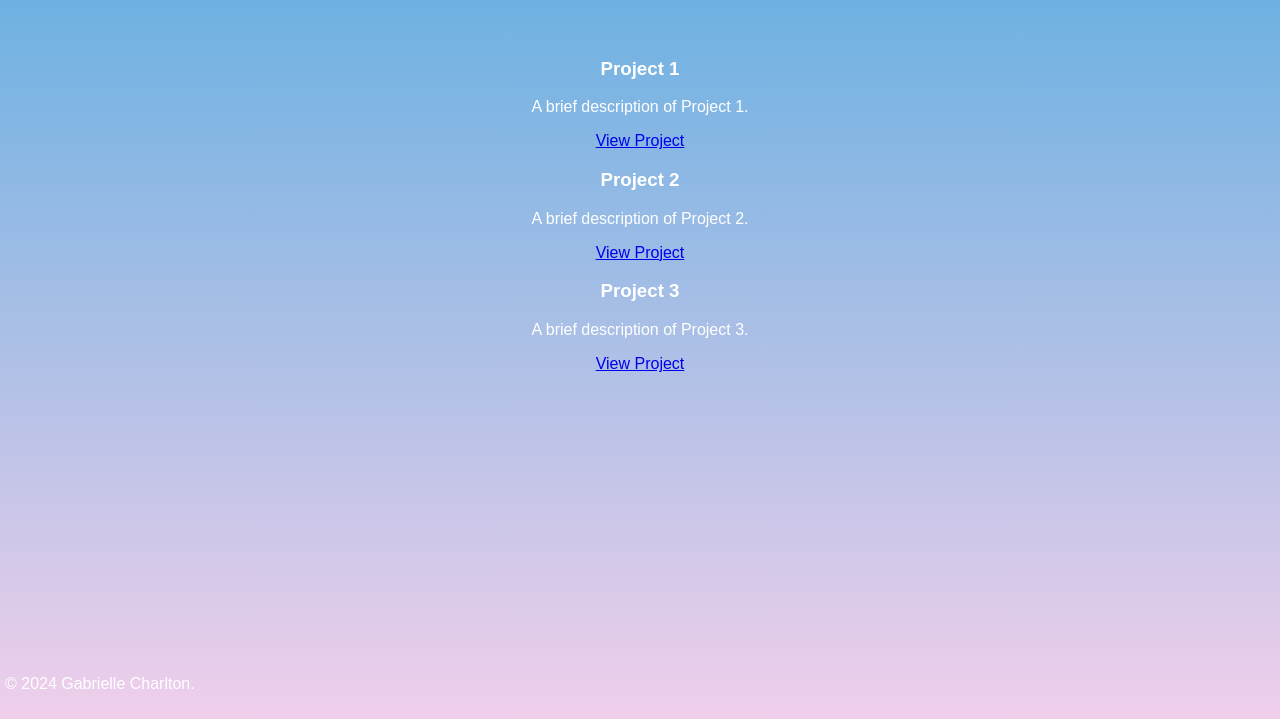
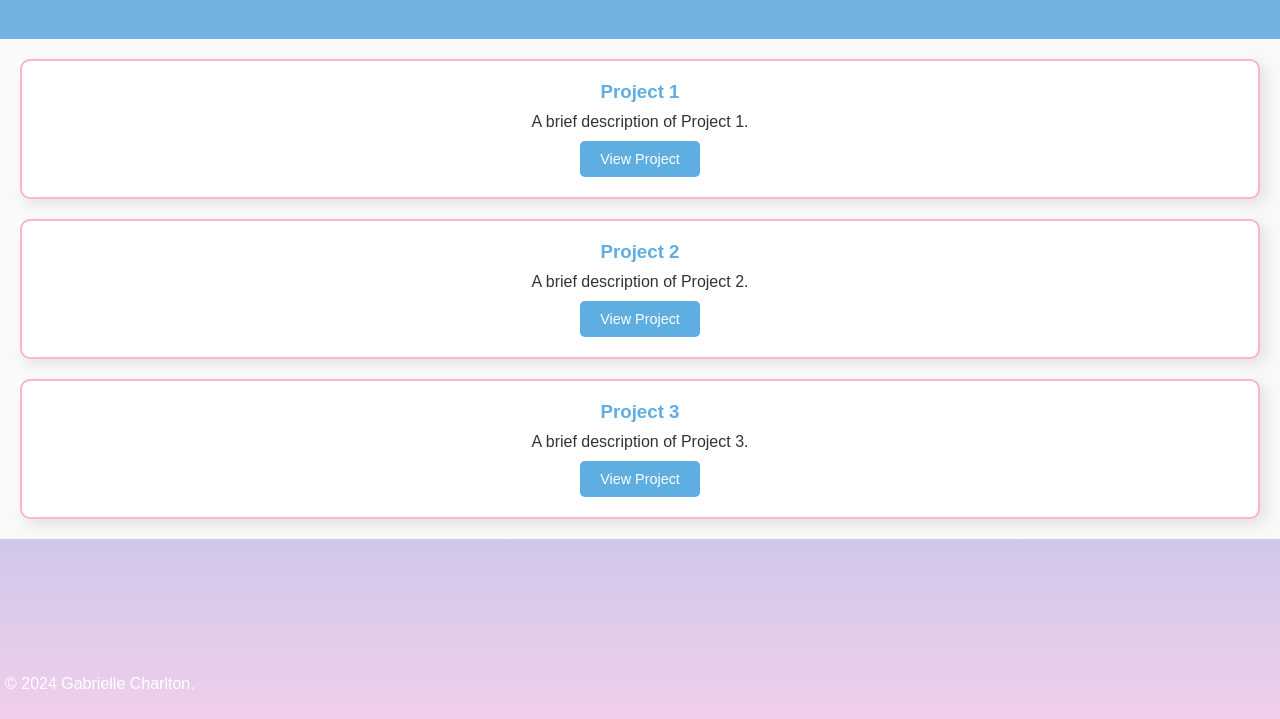
Before and after one commit to gabcharlton/gabcharlton.github.io, a plain HTML site: page projects.html in a window 1280 px wide. Shown: the part 81-800 px from the top of the page. Drawn offline with Linux system fonts and the light colour scheme.

Commit message:
Update styles.css

```diff
--- a/styles.css
+++ b/styles.css
@@ -38,67 +38,52 @@ footer {
   padding: 5px 5px;
 }
 
-.projects-container {
+.projects-page {
   display: flex;
-  flex-wrap: wrap;
-  justify-content: center;
-  gap: 20px;
+  flex-direction: column; /* Stack projects vertically */
+  gap: 20px; /* Space between projects */
   padding: 20px;
+  background: #f9f9f9; /* Light background for contrast */
 }
 
-.project-box {
-  width: 300px;
+.project {
+  background: #ffffff; /* White background */
+  border: 2px solid #feb3d1; /* Pink border */
+  border-radius: 10px; /* Rounded corners */
+  box-shadow: 5px 5px 15px rgba(0, 0, 0, 0.1),
+              -5px -5px 15px rgba(255, 255, 255, 0.8); /* Beveled effect */
   padding: 20px;
-  background: #ffffff;
-  border: 3px solid #feb3d1; /* Pink outline */
-  border-radius: 10px; /* Rounded corners */
-  box-shadow: 5px 5px 15px rgba(0, 0, 0, 0.2), -5px -5px 15px rgba(255, 255, 255, 0.8); /* Beveled effect */
-  transition: transform 0.3s ease, box-shadow 0.3s ease;
+  transition: box-shadow 0.3s ease, transform 0.3s ease;
 }
 
-.project-box:hover {
-  transform: translateY(-10px); /* Subtle lift on hover */
-  box-shadow: 5px 5px 20px rgba(0, 0, 0, 0.3), -5px -5px 20px rgba(255, 255, 255, 0.9); /* Enhanced shadow */
+.project:hover {
+  transform: translateY(-5px); /* Slight lift effect on hover */
+  box-shadow: 5px 5px 20px rgba(0, 0, 0, 0.2),
+              -5px -5px 20px rgba(255, 255, 255, 0.9); /* Enhanced shadow */
 }
 
-.project-box h3 {
-  font-size: 1.5rem;
-  color: #5faee1; /* Light blue for headings */
+.project h3 {
+  margin: 0;
+  color: #5faee1; /* Light blue heading */
 }
 
-.project-box p {
+.project p {
+  color: #333333; /* Darker text for contrast */
   font-size: 1rem;
-  color: #333333;
-  margin-bottom: 10px;
+  margin: 10px 0;
 }
 
-.project-box .btn {
+.project .btn {
   display: inline-block;
-  background: #5faee1;
+  padding: 10px 20px;
+  background: #5faee1; /* Light blue button */
   color: white;
-  padding: 10px 20px;
+  text-decoration: none;
   border-radius: 5px;
-  text-decoration: none;
+  font-size: 0.9rem;
   transition: background 0.3s ease;
 }
 
-.project-box .btn:hover {
-  background: #ffd04f; /* Yellow hover color */
+.project .btn:hover {
+  background: #ffd04f; /* Yellow hover effect */
 }
-
-/* Ensure project boxes stay inline */
-.projects-container {
-  display: inline-flex;
-  gap: 20px;
-}
-
-.project-box {
-  opacity: 0;
-  transform: translateY(20px);
-  transition: opacity 0.5s ease, transform 0.5s ease;
-}
-
-.project-box.in-view {
-  opacity: 1;
-  transform: translateY(0);
-}
```
